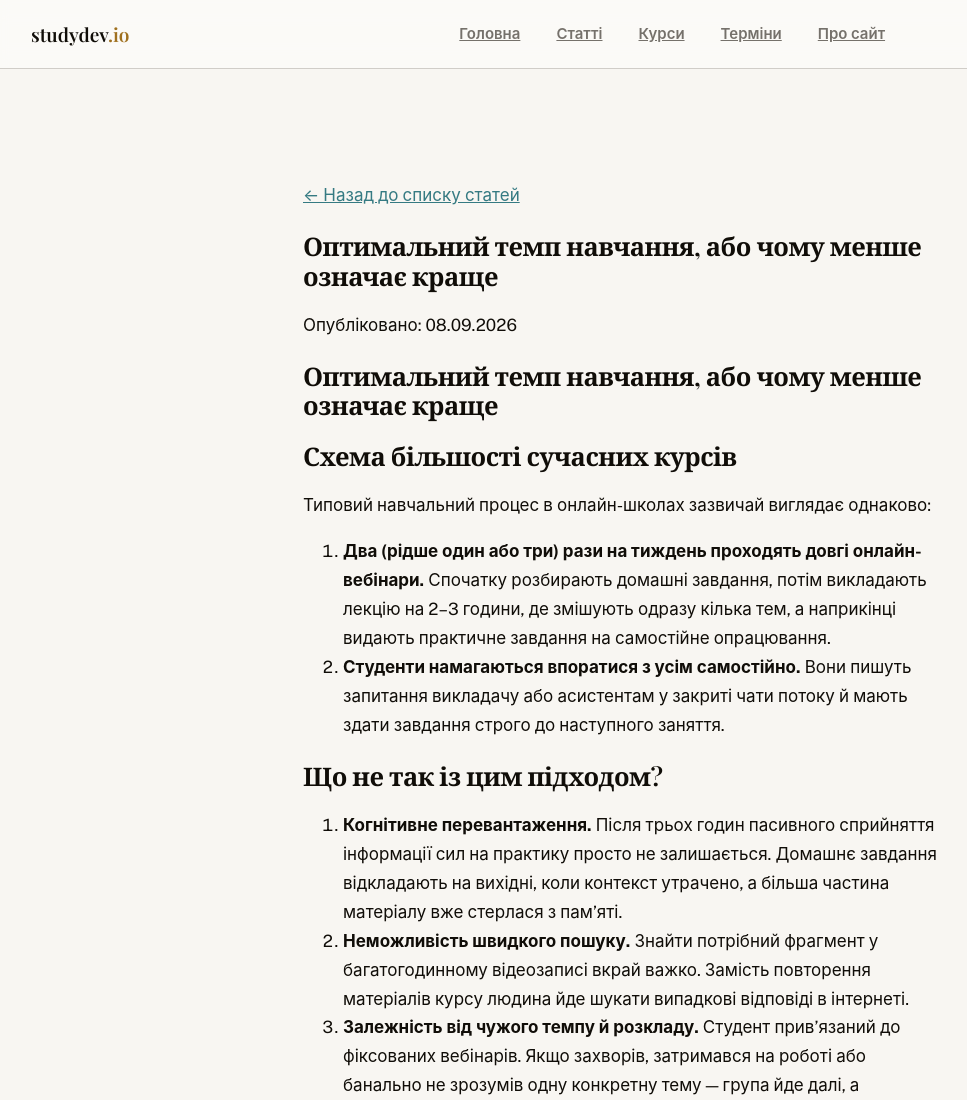
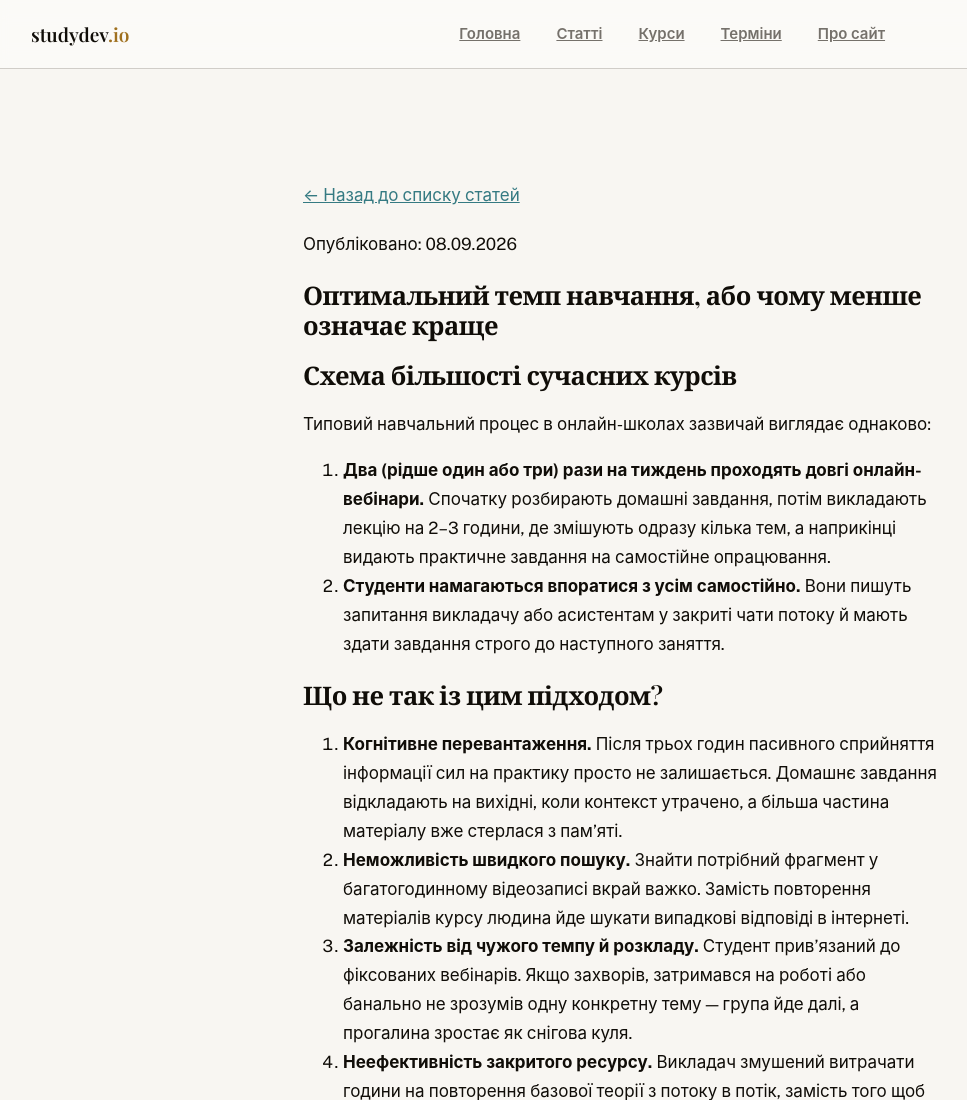
Before and after one commit to studydev-io/website, an Astro site: page /articles/uk/0-effective-learning-pace in a window 1280 px wide. Shown: the top 1100 px of the page, without its empty margins (17-984 px from the left). Built offline with nearby package versions, Linux system fonts and the light colour scheme; Astro itself is replaced by a stand-in of ours; a web font is replaced by a local one.

Commit message:
Remove duplicate title

```diff
--- a/src/pages/articles/[...id].astro
+++ b/src/pages/articles/[...id].astro
@@ -33,8 +33,6 @@ const altArticle = allArticles.find(a => a.id === altLangId);
 
   <article>
     <header>
-      <h1>{article.data.title}</h1>
-
       <div>
         {isEnglish ? 'Published:' : 'Опубліковано:'} {article.data.pubDate.toLocaleDateString(isEnglish ? 'en-US' : 'uk-UA')}
       </div>
```
